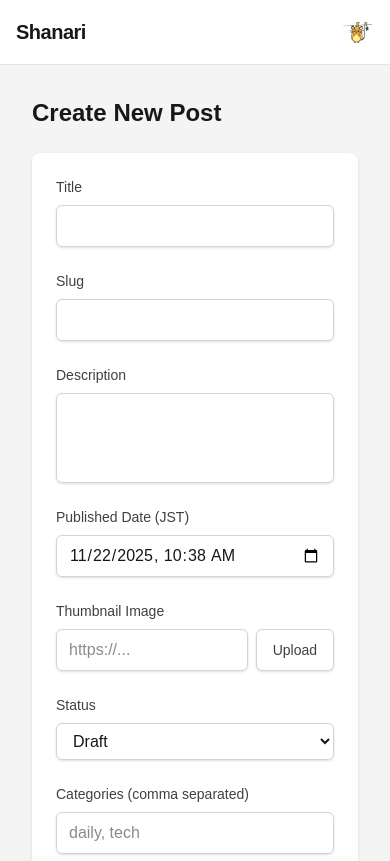
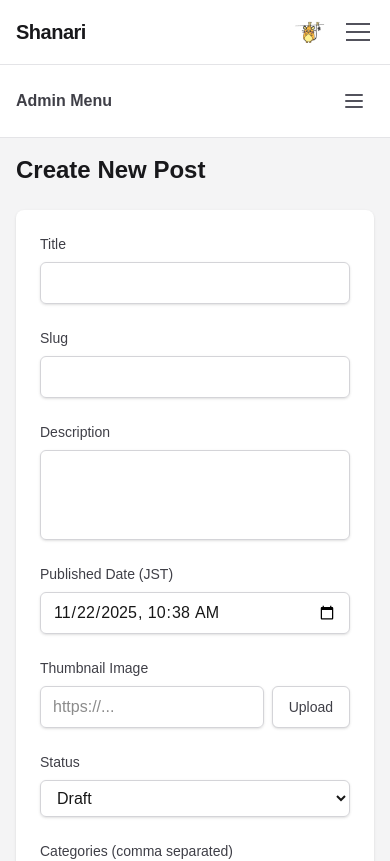
Before and after one commit to detianitatibs/shanari-antigravity, a Next.js app in the folder web/: page /admin/posts/new in a window 390 px wide. Shown: the top 861 px of the page. Built offline with nearby package versions, Linux system fonts and the light colour scheme.

Commit message:
- admin画面について、sso認証後sign outするボタンを追加してください - モバイルで確認すると、AdminSidebarコンポーネントとNavコンポーネントが見えなくなっているのでモバイル画面で違和感ないように見えるようにしてほしい

```diff
--- /dev/null
+++ b/web/components/atoms/HamburgerButton/index.tsx
@@ -0,0 +1,34 @@
+import React from 'react';
+
+interface HamburgerButtonProps {
+    isOpen: boolean;
+    onClick: () => void;
+    className?: string;
+}
+
+export const HamburgerButton: React.FC<HamburgerButtonProps> = ({
+    isOpen,
+    onClick,
+    className = '',
+}) => {
+    return (
+        <button
+            onClick={onClick}
+            className={`flex flex-col justify-center items-center w-8 h-8 space-y-1.5 focus:outline-none ${className}`}
+            aria-label={isOpen ? 'Close menu' : 'Open menu'}
+        >
+            <span
+                className={`block w-6 h-0.5 bg-zinc-600 transition-transform duration-300 ease-in-out ${isOpen ? 'rotate-45 translate-y-2' : ''
+                    }`}
+            />
+            <span
+                className={`block w-6 h-0.5 bg-zinc-600 transition-opacity duration-300 ease-in-out ${isOpen ? 'opacity-0' : 'opacity-100'
+                    }`}
+            />
+            <span
+                className={`block w-6 h-0.5 bg-zinc-600 transition-transform duration-300 ease-in-out ${isOpen ? '-rotate-45 -translate-y-2' : ''
+                    }`}
+            />
+        </button>
+    );
+};
--- /dev/null
+++ b/web/components/molecules/MobileMenu/index.tsx
@@ -0,0 +1,44 @@
+import React from 'react';
+import Link from 'next/link';
+
+interface LinkItem {
+    href: string;
+    label: string;
+}
+
+interface MobileMenuProps {
+    isOpen: boolean;
+    onClose: () => void;
+    links: LinkItem[];
+}
+
+export const MobileMenu: React.FC<MobileMenuProps> = ({ isOpen, onClose, links }) => {
+    if (!isOpen) return null;
+
+    return (
+        <div className="fixed inset-0 z-40 md:hidden">
+            {/* Backdrop */}
+            <div
+                className="fixed inset-0 bg-black/50 backdrop-blur-sm"
+                onClick={onClose}
+                aria-hidden="true"
+            />
+
+            {/* Menu Content */}
+            <div className="fixed right-0 top-0 h-full w-64 bg-white shadow-xl p-6 transform transition-transform duration-300 ease-in-out">
+                <nav className="flex flex-col space-y-4 mt-16">
+                    {links.map((link) => (
+                        <Link
+                            key={link.href}
+                            href={link.href}
+                            className="text-lg font-medium text-zinc-700 hover:text-zinc-900 py-2 border-b border-zinc-100"
+                            onClick={onClose}
+                        >
+                            {link.label}
+                        </Link>
+                    ))}
+                </nav>
+            </div>
+        </div>
+    );
+};
--- a/web/components/organisms/AdminSidebar/index.tsx
+++ b/web/components/organisms/AdminSidebar/index.tsx
@@ -4,7 +4,14 @@ import React from 'react';
 import Link from 'next/link';
 import { usePathname } from 'next/navigation';
 
-export const AdminSidebar: React.FC = () => {
+import { signOut } from 'next-auth/react';
+
+interface AdminSidebarProps {
+    className?: string;
+    onClose?: () => void;
+}
+
+export const AdminSidebar: React.FC<AdminSidebarProps> = ({ className = '', onClose }) => {
     const pathname = usePathname() || '';
 
     const navItems = [
@@ -13,14 +20,15 @@ export const AdminSidebar: React.FC = () => {
     ];
 
     return (
-        <aside className="w-64 bg-white shadow-sm hidden md:block">
-            <nav className="p-4 space-y-1">
+        <aside className={`w-64 bg-white shadow-sm flex flex-col h-full ${className}`}>
+            <nav className="p-4 space-y-1 flex-1">
                 {navItems.map((item) => {
                     const isActive = pathname.startsWith(item.href);
                     return (
                         <Link
                             key={item.name}
                             href={item.href}
+                            onClick={onClose}
                             className={`block px-4 py-2 rounded-md text-sm font-medium ${isActive
                                 ? 'bg-indigo-50 text-indigo-700'
                                 : 'text-zinc-600 hover:bg-zinc-50 hover:text-zinc-900'
@@ -31,6 +39,14 @@ export const AdminSidebar: React.FC = () => {
                     );
                 })}
             </nav>
+            <div className="p-4 border-t border-zinc-200">
+                <button
+                    onClick={() => signOut({ callbackUrl: '/admin/login' })}
+                    className="w-full flex items-center justify-center px-4 py-2 border border-transparent rounded-md shadow-sm text-sm font-medium text-white bg-red-600 hover:bg-red-700 focus:outline-none focus:ring-2 focus:ring-offset-2 focus:ring-red-500"
+                >
+                    Sign Out
+                </button>
+            </div>
         </aside>
     );
 };
--- a/web/components/organisms/Header/index.tsx
+++ b/web/components/organisms/Header/index.tsx
@@ -1,9 +1,19 @@
-import React from 'react';
+'use client';
+
+import React, { useState } from 'react';
 import { Logo } from '../../atoms/Logo';
 import { Nav } from '../../molecules/Nav';
+import { HamburgerButton } from '../../atoms/HamburgerButton';
+import { MobileMenu } from '../../molecules/MobileMenu';
 import Image from 'next/image';
 
 export const Header: React.FC = () => {
+    const [isMenuOpen, setIsMenuOpen] = useState(false);
+
+    const navLinks = [
+        { href: '/profile', label: 'Profile' },
+        { href: '/blog', label: 'Blog' },
+    ];
     return (
         <header className="bg-white border-b border-zinc-200 sticky top-0 z-50">
             <div className="mx-auto max-w-7xl px-4 sm:px-6 lg:px-8">
@@ -29,9 +39,20 @@ export const Header: React.FC = () => {
                                 className="object-cover"
                             />
                         </a>
+                        <div className="md:hidden z-50">
+                            <HamburgerButton
+                                isOpen={isMenuOpen}
+                                onClick={() => setIsMenuOpen(!isMenuOpen)}
+                            />
+                        </div>
                     </div>
                 </div>
             </div>
+            <MobileMenu
+                isOpen={isMenuOpen}
+                onClose={() => setIsMenuOpen(false)}
+                links={navLinks}
+            />
         </header>
     );
 };
--- a/web/components/templates/AdminLayout/index.tsx
+++ b/web/components/templates/AdminLayout/index.tsx
@@ -1,4 +1,6 @@
-import React from 'react';
+'use client';
+
+import React, { useState } from 'react';
 import { Header } from '../../organisms/Header';
 import { Footer } from '../../organisms/Footer';
 import { AdminSidebar } from '../../organisms/AdminSidebar';
@@ -8,12 +10,49 @@ interface AdminLayoutProps {
 }
 
 export const AdminLayout: React.FC<AdminLayoutProps> = ({ children }) => {
+    const [isSidebarOpen, setIsSidebarOpen] = useState(false);
+
     return (
         <div className="flex min-h-screen flex-col bg-zinc-100">
             <Header />
-            <div className="flex flex-1">
-                <AdminSidebar />
-                <main className="flex-1 p-8">
+
+            {/* Mobile Sidebar Toggle */}
+            <div className="md:hidden bg-white border-b border-zinc-200 p-4 flex items-center justify-between">
+                <span className="font-semibold text-zinc-700">Admin Menu</span>
+                <button
+                    onClick={() => setIsSidebarOpen(!isSidebarOpen)}
+                    className="p-2 rounded-md text-zinc-600 hover:bg-zinc-100"
+                >
+                    <svg className="w-6 h-6" fill="none" stroke="currentColor" viewBox="0 0 24 24">
+                        {isSidebarOpen ? (
+                            <path strokeLinecap="round" strokeLinejoin="round" strokeWidth={2} d="M6 18L18 6M6 6l12 12" />
+                        ) : (
+                            <path strokeLinecap="round" strokeLinejoin="round" strokeWidth={2} d="M4 6h16M4 12h16M4 18h16" />
+                        )}
+                    </svg>
+                </button>
+            </div>
+
+            <div className="flex flex-1 relative">
+                {/* Desktop Sidebar */}
+                <div className="hidden md:block h-full">
+                    <AdminSidebar />
+                </div>
+
+                {/* Mobile Sidebar Overlay */}
+                {isSidebarOpen && (
+                    <div className="absolute inset-0 z-40 md:hidden">
+                        <div
+                            className="absolute inset-0 bg-black/50 backdrop-blur-sm"
+                            onClick={() => setIsSidebarOpen(false)}
+                        />
+                        <div className="absolute left-0 top-0 bottom-0 w-64 bg-white shadow-xl z-50">
+                            <AdminSidebar onClose={() => setIsSidebarOpen(false)} />
+                        </div>
+                    </div>
+                )}
+
+                <main className="flex-1 p-4 md:p-8 w-full overflow-x-hidden">
                     <div className="mx-auto max-w-5xl">
                         {children}
                     </div>
```
